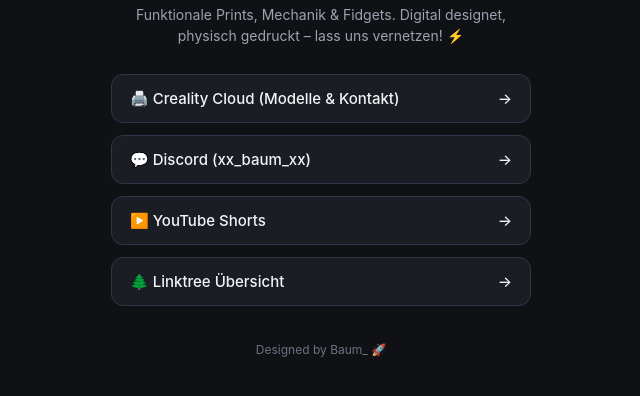
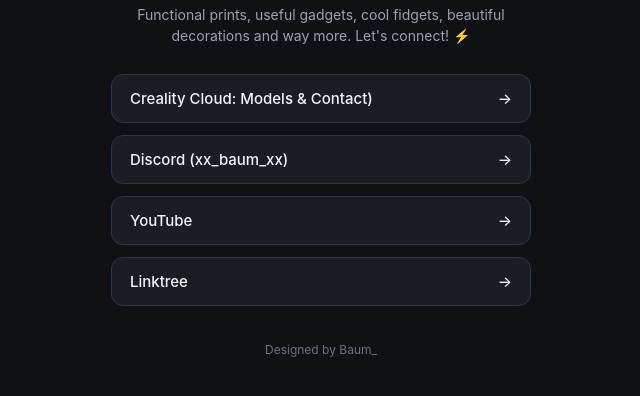
Before and after one commit to Xx-Baum-xX/Xx-baum-xX.github.io, a plain HTML site: page index.html in a window 1280 px wide. Shown: the part 290-686 px from the top of the page, without its empty margins (319-959 px from the left). Drawn offline with Linux system fonts and the light colour scheme.

Commit message:
Update index.html

```diff
--- a/index.html
+++ b/index.html
@@ -88,33 +88,33 @@
     <div class="container">
         <div class="avatar">B</div>
         <h1>Baum_</h1>
-        <p class="bio">Funktionale Prints, Mechanik & Fidgets. Digital designet, physisch gedruckt – lass uns vernetzen! ⚡</p>
+        <p class="bio">Functional prints, useful gadgets, cool fidgets, beautiful decorations and way more. Let's connect! ⚡</p>
 
         <div class="links-list">
             <!-- Creality Cloud -->
             <a href="https://www.crealitycloud.com/user/5658212095/model" target="_blank" class="link-btn">
-                <span>🖨️ Creality Cloud (Modelle & Kontakt)</span>
+                <span>Creality Cloud: Models & Contact)</span>
                 <span>→</span>
             </a>
             <!-- Discord -->
             <a href="https://discord.com" target="_blank" class="link-btn">
-                <span>💬 Discord (xx_baum_xx)</span>
+                <span>Discord (xx_baum_xx)</span>
                 <span>→</span>
             </a>
             <!-- YouTube -->
             <a href="https://www.youtube.com/@Steve3DPrint" target="_blank" class="link-btn">
-                <span>▶️ YouTube Shorts</span>
+                <span>YouTube</span>
                 <span>→</span>
             </a>
             <!-- Linktree -->
             <a href="https://linktr.ee/Steve3DPrint" target="_blank" class="link-btn">
-                <span>🌲 Linktree Übersicht</span>
+                <span>Linktree</span>
                 <span>→</span>
             </a>
         </div>
 
         <div class="footer">
-            Designed by Baum_ 🚀
+            Designed by Baum_
         </div>
     </div>
 
```
